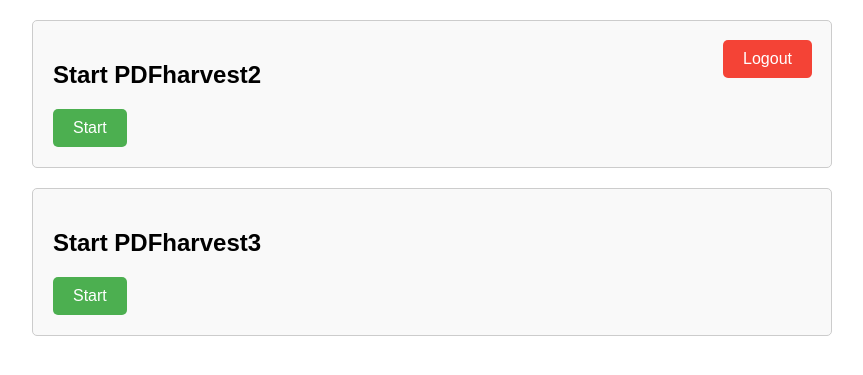
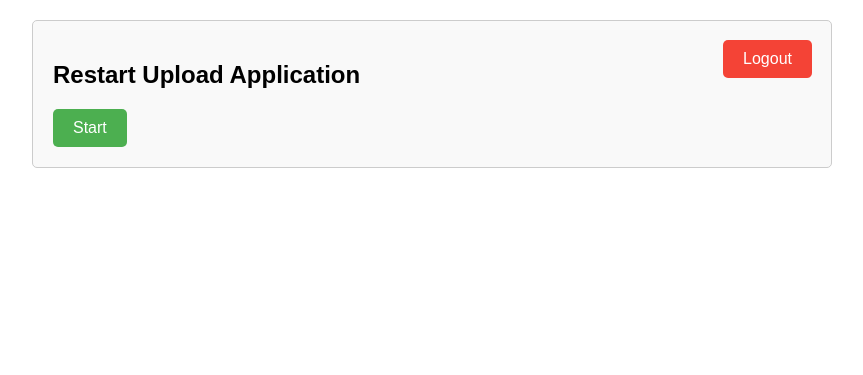
Before and after one commit to yvendee/Process-Admin, a Flask app: page /home in a window 1280 px wide. Shown: the top 375 px of the page, without its empty margins (208-1071 px from the left). Run offline with Flask 3, Linux system fonts and the light colour scheme; the visitor is signed in with stand-in values (Sample User, id 1).

Commit message:
Add files via upload

```diff
--- a/templates/home/home-page.html
+++ b/templates/home/home-page.html
@@ -78,15 +78,16 @@
     <div class="container">
         <a href="/logout" class="button button-red logout-button">Logout</a>
 
-        <div class="section">
+        <!-- <div class="section">
             <h2>Start PDFharvest2</h2>
             <button class="button button-green" onclick="startProcess('/run_flask2', this)">Start</button>
             <div class="spinner" id="spinner1" style="display:none;"></div>
             <span class="status-message" id="status1"></span>
-        </div>
+        </div> -->
 
         <div class="section">
-            <h2>Start PDFharvest3</h2>
+            <!-- <h2>Start PDFharvest3</h2> -->
+            <h2>Restart Upload Application</h2>
             <button class="button button-green" onclick="startProcess('/run_flask3', this)">Start</button>
             <div class="spinner" id="spinner2" style="display:none;"></div>
             <span class="status-message" id="status2"></span>
```
